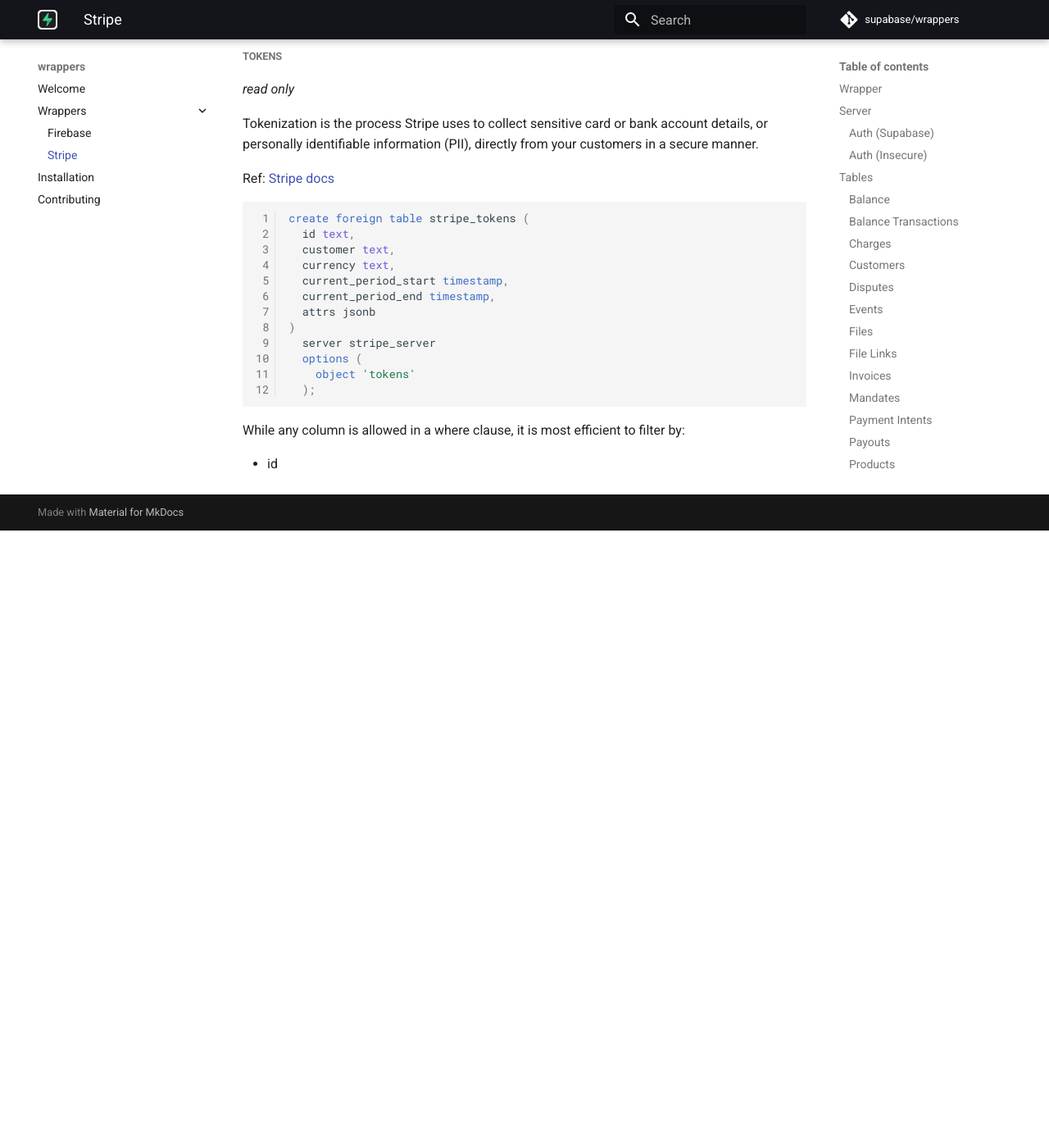
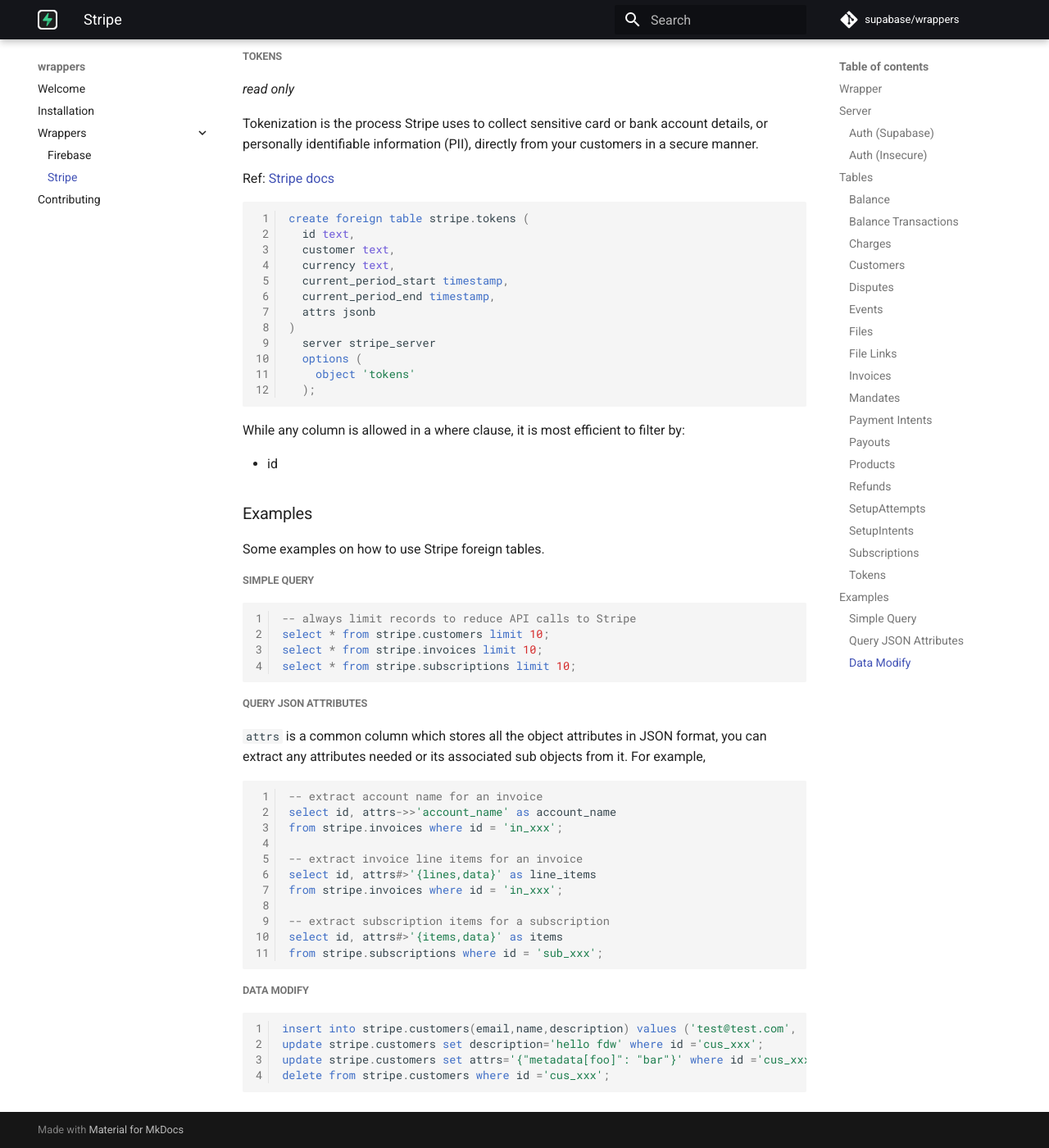
Before and after one commit to supabase/wrappers, an MkDocs documentation site: the page built from docs/stripe.md, in a window 1280 px wide and 1400 px high, scrolled down 12385 px. Shown: the whole window at 82% size. Built offline with MkDocs 1.6.1 and Material for MkDocs 9.7.7, drawn with Linux system fonts in a browser that asks for light colours; comment, search, counter and statistics services are not loaded; before the commit the page ends 13032 px from its top, so only the background shows below that; some of the changed text lies outside the part shown.

Commit message:
update stripe docs

````diff
--- a/docs/stripe.md
+++ b/docs/stripe.md
@@ -207,7 +207,7 @@
 Ref: [Stripe docs](https://stripe.com/docs/api/disputes/list)
 
 ```sql
-create foreign table stripe_disputes (
+create foreign table stripe.disputes (
   id text,
   amount bigint,
   currency text,
@@ -238,7 +238,7 @@
 Ref: [Stripe docs](https://stripe.com/docs/api/events/list)
 
 ```sql
-create foreign table stripe_events (
+create foreign table stripe.events (
   id text,
   type text,
   api_version text,
@@ -264,7 +264,7 @@
 Ref: [Stripe docs](https://stripe.com/docs/api/files/list)
 
 ```sql
-create foreign table stripe_files (
+create foreign table stripe.files (
   id text,
   filename text,
   purpose text,
@@ -295,7 +295,7 @@
 Ref: [Stripe docs](https://stripe.com/docs/api/file_links/list)
 
 ```sql
-create foreign table stripe_file_links (
+create foreign table stripe.file_links (
   id text,
   file text,
   url text,
@@ -351,7 +351,7 @@
 Ref: [Stripe docs](https://stripe.com/docs/api/mandates)
 
 ```sql
-create foreign table stripe_mandates (
+create foreign table stripe.mandates (
   id text,
   payment_method text,
   status text,
@@ -405,7 +405,7 @@
 Ref: [Stripe docs](https://stripe.com/docs/api/payouts/list)
 
 ```sql
-create foreign table stripe_payouts (
+create foreign table stripe.payouts (
   id text,
   amount bigint,
   currency text,
@@ -465,7 +465,7 @@
 Ref: [Stripe docs](https://stripe.com/docs/api/refunds/list)
 
 ```sql
-create foreign table stripe_refunds (
+create foreign table stripe.refunds (
   id text,
   amount bigint,
   currency text,
@@ -496,7 +496,7 @@
 Ref: [Stripe docs](https://stripe.com/docs/api/setup_attempts/list)
 
 ```sql
-create foreign table stripe_setup_attempts (
+create foreign table stripe.setup_attempts (
   id text,
   application text,
   customer text,
@@ -527,7 +527,7 @@
 Ref: [Stripe docs](https://stripe.com/docs/api/setup_intents/list)
 
 ```sql
-create foreign table stripe_setup_intents (
+create foreign table stripe.setup_intents (
   id text,
   client_secret text,
   customer text,
@@ -589,7 +589,7 @@
 Ref: [Stripe docs](https://stripe.com/docs/api/tokens)
 
 ```sql
-create foreign table stripe_tokens (
+create foreign table stripe.tokens (
   id text,
   customer text,
   currency text,
@@ -606,3 +606,45 @@
 While any column is allowed in a where clause, it is most efficient to filter by:
 
 - id
+
+### Examples
+
+Some examples on how to use Stripe foreign tables.
+
+##### Simple Query
+
+```sql
+-- always limit records to reduce API calls to Stripe
+select * from stripe.customers limit 10;
+select * from stripe.invoices limit 10;
+select * from stripe.subscriptions limit 10;
+```
+
+##### Query JSON Attributes
+
+`attrs` is a common column which stores all the object attributes in JSON format,
+you can extract any attributes needed or its associated sub objects from it.
+For example,
+
+```sql
+-- extract account name for an invoice
+select id, attrs->>'account_name' as account_name
+from stripe.invoices where id = 'in_xxx';
+
+-- extract invoice line items for an invoice
+select id, attrs#>'{lines,data}' as line_items
+from stripe.invoices where id = 'in_xxx';
+
+-- extract subscription items for a subscription
+select id, attrs#>'{items,data}' as items
+from stripe.subscriptions where id = 'sub_xxx';
+```
+
+##### Data Modify
+
+```sql
+insert into stripe.customers(email,name,description) values ('test@test.com', 'test name', null);
+update stripe.customers set description='hello fdw' where id ='cus_xxx';
+update stripe.customers set attrs='{"metadata[foo]": "bar"}' where id ='cus_xxx';
+delete from stripe.customers where id ='cus_xxx';
+```
--- a/mkdocs.yaml
+++ b/mkdocs.yaml
@@ -7,10 +7,10 @@
 
 nav:
     - Welcome: 'index.md'
+    - Installation: 'installation.md'
     - Wrappers:
       - Firebase: 'firebase.md'
       - Stripe: 'stripe.md'
-    - Installation: 'installation.md'
     - Contributing: 'contributing.md'
 
 theme:
````
